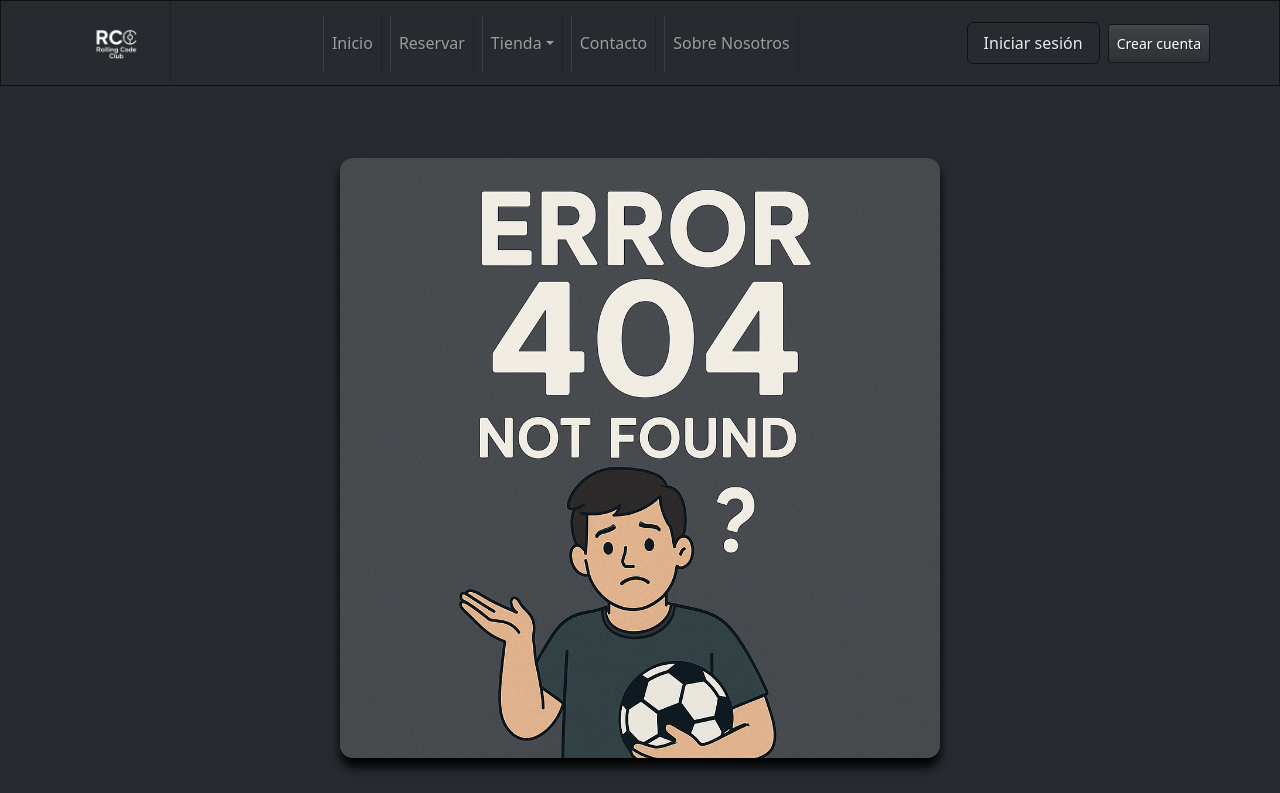
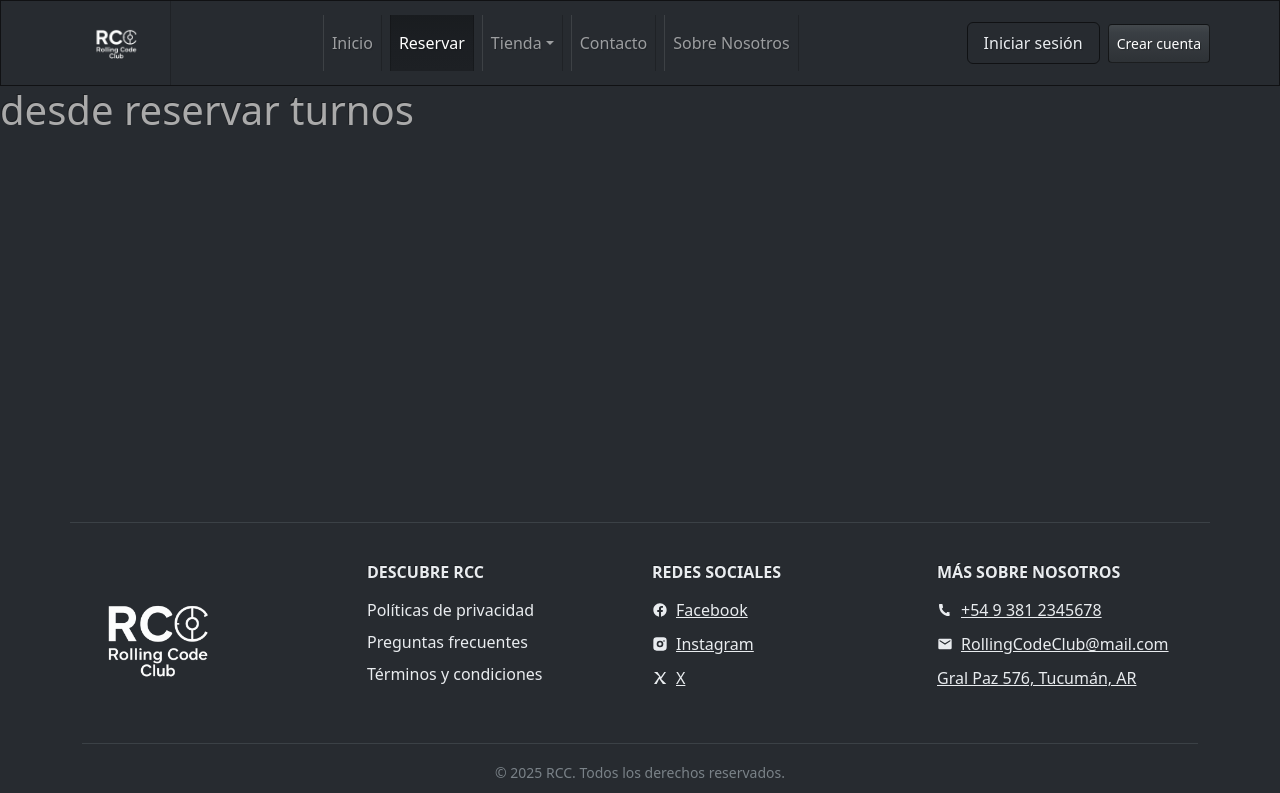
Before and after one commit to ximebarrientos/rollingCodeClub, a React (Vite) app: page /reserva in a window 1280 px wide. Shown: the top 793 px of the page. Built offline with nearby package versions, Linux system fonts and the light colour scheme; no server answers.

Commit message:
corregi las rutas en app y en menu para que vaya al nuevo componente reservarTurnos

```diff
--- a/src/App.jsx
+++ b/src/App.jsx
@@ -12,6 +12,7 @@ import Administrador from './components/pages/Administrador.jsx';
 import Error404 from './components/pages/Error404.jsx';
 import Login from './components/pages/Login.jsx';
 import Registro from './components/pages/usuario/Registro.jsx';
+import ReservarTurnos from './components/pages/turnos/ReservarTurnos.jsx';
 
 
 
@@ -24,6 +25,7 @@ function App() {
       <main>
         <Routes>
           <Route path='/' element={<Inicio/>}></Route>
+          <Route path='/reserva' element={<ReservarTurnos/>}></Route>
           <Route path='/turnos' element={<FormularioTurnos/>}></Route>
           <Route path='/tienda' element={<Tienda/>}></Route>
           <Route path='/tiendaAccesorios' element={<TiendaAccesorios/>}></Route>
--- /dev/null
+++ b/src/components/pages/turnos/ReservarTurnos.jsx
@@ -0,0 +1,11 @@
+
+
+const ReservarTurnos = () => {
+    return (
+        <div>
+            <h1>desde reservar turnos</h1>
+        </div>
+    );
+};
+
+export default ReservarTurnos;
--- a/src/components/shared/Menu.jsx
+++ b/src/components/shared/Menu.jsx
@@ -14,7 +14,7 @@ export default function Menu() {
         <Navbar.Collapse id="mainNavbar">
           <Nav className="mx-lg-auto mb-2 mb-lg-0 gap-2">
             <NavLink to={"/"} className={"nav-link"}>Inicio</NavLink>
-            <NavLink to={"/turnos"} className={"nav-link"}>Reservar</NavLink>
+            <NavLink to={"/reserva"} className={"nav-link"}>Reservar</NavLink>
             <NavDropdown title="Tienda" id="tiendaDropdown" menuVariant="dark">
               <NavDropdown.Header>Indumentaria</NavDropdown.Header>
               <NavDropdown.Item as={Link} to="/tienda">Camisetas</NavDropdown.Item>
```
